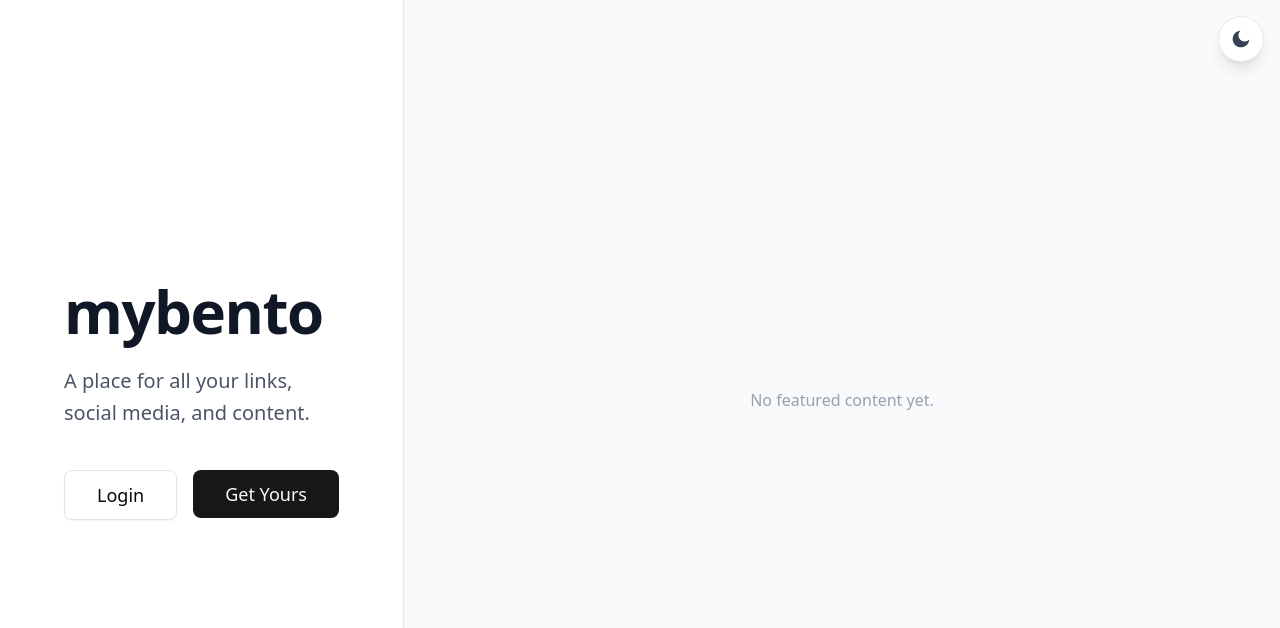
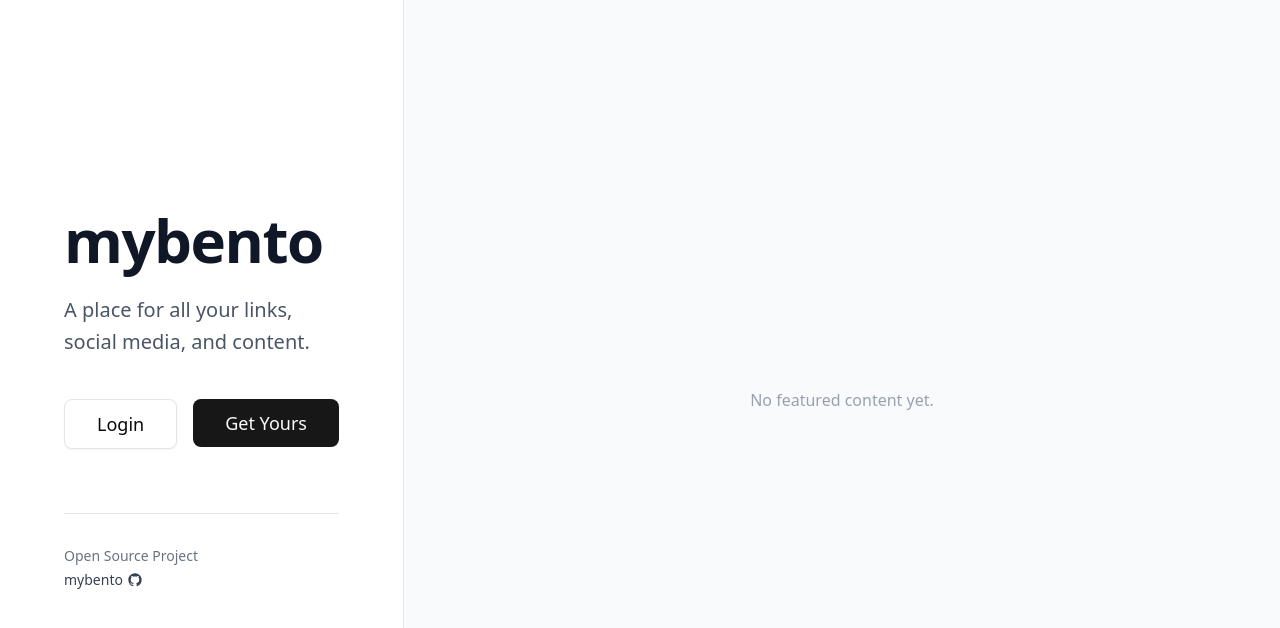
Before and after one commit to uvexz/mybento, a Next.js app: page / in a window 1280 px wide. Shown: the top 628 px of the page. Built offline with nearby package versions, Linux system fonts and the light colour scheme; no server answers; the database is empty.

Commit message:
rm dark mode

```diff
--- a/app/layout.tsx
+++ b/app/layout.tsx
@@ -20,8 +20,6 @@ export const metadata: Metadata = {
   description: process.env.NEXT_PUBLIC_SITE_DESCRIPTION || "A place for all your links, social media, and content.",
 };
 
-import ThemeToggle from "@/components/ThemeToggle";
-
 export default function RootLayout({
   children,
 }: Readonly<{
@@ -32,7 +30,6 @@ export default function RootLayout({
       <body
         className={`${geistSans.variable} ${geistMono.variable} antialiased`}
       >
-        <ThemeToggle />
         {children}
       </body>
     </html>
--- a/app/page.tsx
+++ b/app/page.tsx
@@ -1,10 +1,10 @@
 import Link from 'next/link';
 import { Button } from '@/components/ui/button';
 import { auth } from '@/auth';
-import { redirect } from 'next/navigation';
 import { getHomepageCards } from '@/lib/data';
 import BentoGrid from '@/components/bento/BentoGrid';
 import { Metadata } from 'next';
+import { RiGithubFill } from '@remixicon/react';
 
 export const metadata: Metadata = {
   title: process.env.NEXT_PUBLIC_SITE_NAME || 'mybento',
@@ -43,6 +43,22 @@ export default async function Home() {
               </>
             )}
           </div>
+
+          {/* Open Source Info */}
+          <div className="mt-16 pt-8 border-t border-gray-200">
+            <p className="text-sm text-gray-500">
+              Open Source Project
+            </p>
+            <a
+              href="https://github.com/uvexz/mybento"
+              target="_blank"
+              rel="noopener noreferrer"
+              className="text-sm text-gray-700 hover:text-gray-900 transition-colors inline-flex items-center gap-1 mt-1"
+            >
+              <span className="font-medium">mybento</span>
+              <RiGithubFill className="w-4 h-4" />
+            </a>
+          </div>
         </div>
       </div>
 
--- a/components/ThemeToggle.tsx
+++ /dev/null
@@ -1,39 +0,0 @@
-'use client';
-
-import { RiMoonFill, RiSunFill } from '@remixicon/react';
-import { useEffect, useState } from 'react';
-
-export default function ThemeToggle() {
-    const [theme, setTheme] = useState<'light' | 'dark'>('light');
-
-    useEffect(() => {
-        // Check localStorage and system preference
-        const stored = localStorage.getItem('theme') as 'light' | 'dark' | null;
-        const prefersDark = window.matchMedia('(prefers-color-scheme: dark)').matches;
-        const initialTheme = stored || (prefersDark ? 'dark' : 'light');
-
-        setTheme(initialTheme);
-        document.documentElement.classList.toggle('dark', initialTheme === 'dark');
-    }, []);
-
-    const toggleTheme = () => {
-        const newTheme = theme === 'light' ? 'dark' : 'light';
-        setTheme(newTheme);
-        localStorage.setItem('theme', newTheme);
-        document.documentElement.classList.toggle('dark', newTheme === 'dark');
-    };
-
-    return (
-        <button
-            onClick={toggleTheme}
-            className="fixed top-4 right-4 z-50 p-3 bg-white dark:bg-gray-800 rounded-full shadow-lg hover:scale-110 transition-transform border border-gray-200 dark:border-gray-700"
-            title={`Switch to ${theme === 'light' ? 'dark' : 'light'} mode`}
-        >
-            {theme === 'light' ? (
-                <RiMoonFill className="w-5 h-5 text-gray-700" />
-            ) : (
-                <RiSunFill className="w-5 h-5 text-yellow-400" />
-            )}
-        </button>
-    );
-}
--- a/components/bento/ProfileSection.tsx
+++ b/components/bento/ProfileSection.tsx
@@ -165,6 +165,19 @@ const ProfileSection: React.FC<ProfileSectionProps> = ({ profile, setProfile, is
                 </Button>
             )}
 
+            {/* Copyright Info */}
+            <div className="mt-8 pt-6 border-t border-gray-200 w-full text-center lg:text-left">
+                <p className="text-sm text-gray-900 text-center">
+                    © {new Date().getFullYear()}{' '}
+                    <a
+                        href={process.env.NEXT_PUBLIC_SITE_URL || '/'}
+                        className="hover:text-gray-700 transition-colors"
+                    >
+                        {process.env.NEXT_PUBLIC_SITE_NAME || 'mybento'}
+                    </a>
+                </p>
+            </div>
+
             {/* QR Code Modal */}
             <QRCodeModal
                 isOpen={showQRCode}
```
